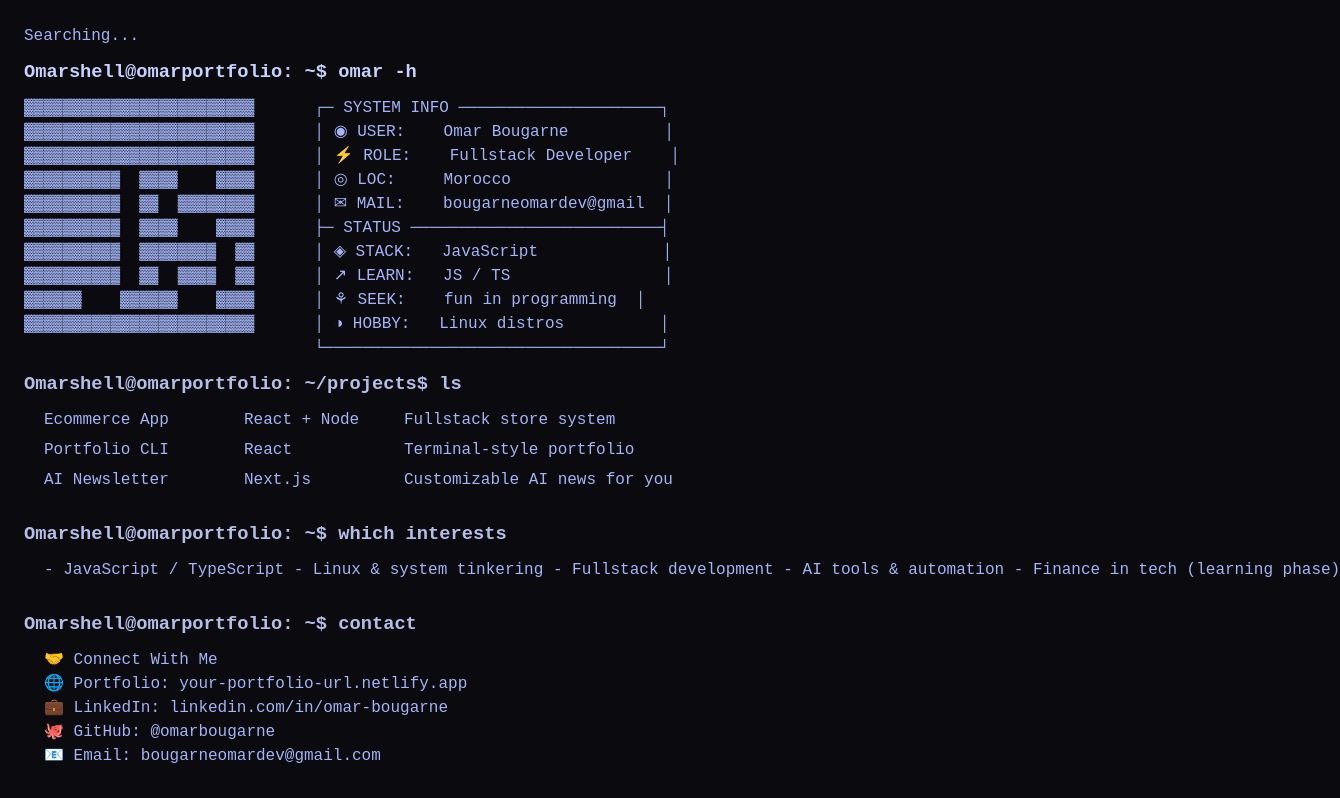
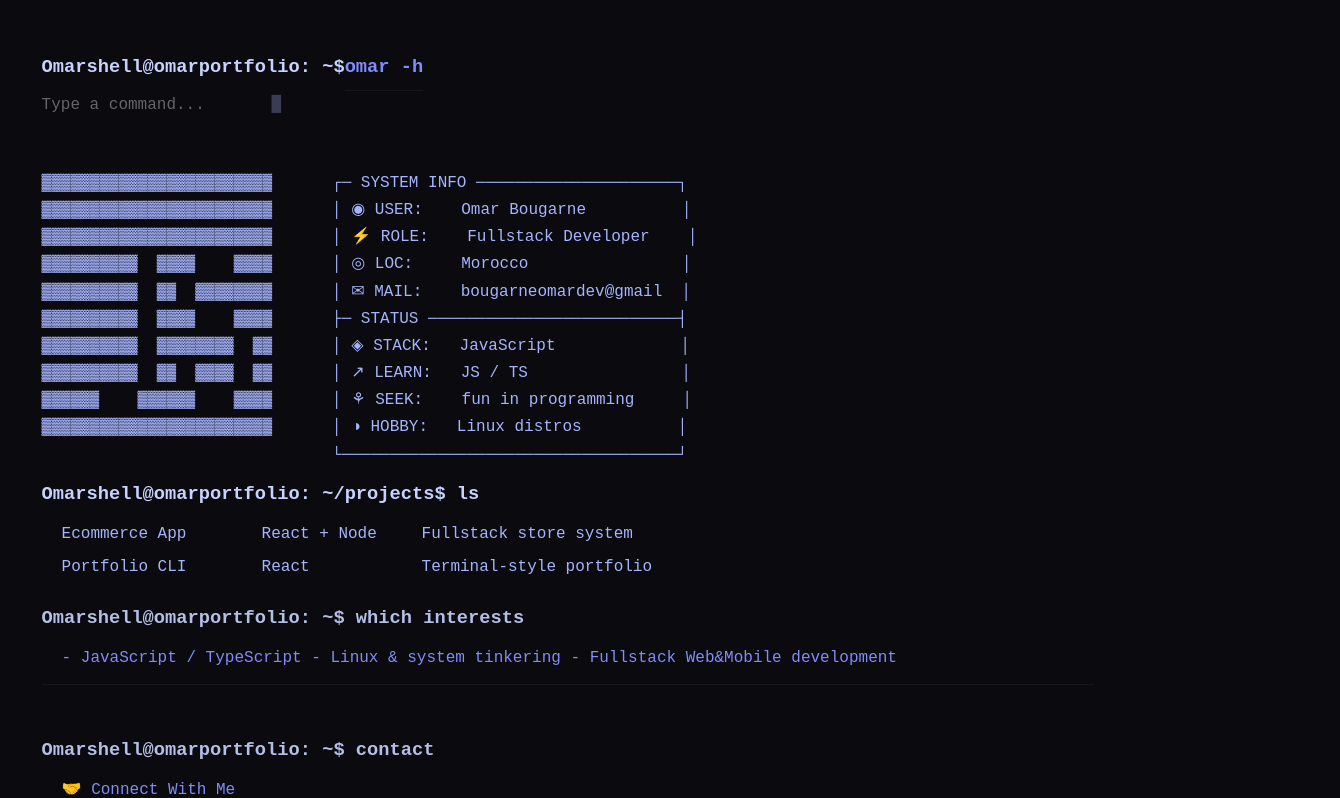
Before and after one commit to omarbougarne/terminal-portfolio, a React app: page / in a window 1280 px wide. Shown: the top 798 px of the page, 1340 px wide, since content can reach past the window. Built offline with nearby package versions, Linux system fonts and the light colour scheme; the HTML template or start-up script is replaced by a standard one.

Commit message:
cleanup and css styling

```diff
--- a/src/App.css
+++ b/src/App.css
@@ -6,16 +6,27 @@
 }
 
 body {
+    max-width: 1100px;
+    margin: 1.1rem;
   font-family: monospace;
   background-color: rgb(10, 10, 15);
-  color: rgb(163, 181, 247);
-  line-height: 1.5;
+  color: #a5b4fc;
+  line-height: 1.7;
   padding: 24px;
   font-size: 16px;
 }
+.cursor {
+  animation: blink 1s infinite;
+}
+
+@keyframes blink {
+  50% {
+    opacity: 0;
+  }
+}
 h3 {
   margin: 10px 0;
-  color: rgb(200, 210, 255);
+  color: #c7d2fe;
 }
 .terminal {
   font-family: "JetBrains Mono", monospace;
@@ -45,17 +56,70 @@ h3 {
   grid-template-columns: 180px 140px 1fr;
   gap: 20px;
   font-family: monospace;
-  color: rgb(163, 181, 247);
+  color: #a5b4fc;
 }
 .project-row span {
   white-space: nowrap;
   overflow: hidden;
   text-overflow: ellipsis;
 }
+
 .command {
-  margin-bottom: 28px;
+    margin-bottom: 28px;
+  padding: 12px 0;
+  border-bottom: 1px solid rgba(255,255,255,0.05);
 }
 
 .command h3 {
   opacity: 0.9;
 }
+
+.terminal-input {
+  margin-bottom: 24px;
+}
+
+.prompt {
+  color: #c7d2fe;
+  margin-bottom: 8px;
+}
+
+.input-line {
+  display: flex;
+  align-items: center;
+  gap: 10px;
+  font-family: monospace;
+}
+
+.command {
+  color: #818cf8;
+}
+
+.input-line input {
+  background: transparent;
+  border: none;
+  outline: none;
+  color: #e0e7ff;
+  font-family: inherit;
+  font-size: 16px;
+  width: 220px;
+  caret-color: transparent;
+}
+
+.input-line input::placeholder {
+  color: #666;
+}
+@media (max-width: 768px) {
+  .row {
+    flex-direction: column;
+    gap: 20px;
+  }
+
+  .project-row {
+    grid-template-columns: 1fr;
+    gap: 4px;
+  }
+
+  .info {
+    margin-left: 0;
+  }
+}
--- a/src/App.jsx
+++ b/src/App.jsx
@@ -1,71 +1,51 @@
 import { useState } from 'react'
+import projects from './projects'
+import {ascii, systemInfo} from './ascii'
 import './App.css'
 
 function App() {
-  const [count, setCount] = useState(0)
+  const [query, setQuery] = useState("")
 
   return (
     <>
-    <section>
-        <div>
-            <p>
-                Searching...
-                <span></span>
-            </p>
+        <div className="terminal-input">
+        <h3 className="prompt">
+            Omarshell@omarportfolio: ~$
+            <span className="command">omar -h</span>
+        </h3>
+
+        <div className="input-line">
+
+            <input
+            type="text"
+            placeholder="Type a command..."
+            />
+
+            <span className="cursor">█</span>
         </div>
-    </section>
-    <h3>Omarshell@omarportfolio: ~$ omar -h </h3>
+    </div>
                 <div className="terminal">
   <div className="row">
+
     <pre className="ascii">
-                ▓▓▓▓▓▓▓▓▓▓▓▓▓▓▓▓▓▓▓▓▓▓▓▓<br/>
-                ▓▓▓▓▓▓▓▓▓▓▓▓▓▓▓▓▓▓▓▓▓▓▓▓<br/>
-                ▓▓▓▓▓▓▓▓▓▓▓▓▓▓▓▓▓▓▓▓▓▓▓▓<br/>
-                ▓▓▓▓▓▓▓▓▓▓  ▓▓▓▓    ▓▓▓▓<br/>
-                ▓▓▓▓▓▓▓▓▓▓  ▓▓  ▓▓▓▓▓▓▓▓<br/>
-                ▓▓▓▓▓▓▓▓▓▓  ▓▓▓▓    ▓▓▓▓<br/>
-                ▓▓▓▓▓▓▓▓▓▓  ▓▓▓▓▓▓▓▓  ▓▓<br/>
-                ▓▓▓▓▓▓▓▓▓▓  ▓▓  ▓▓▓▓  ▓▓<br/>
-                ▓▓▓▓▓▓    ▓▓▓▓▓▓    ▓▓▓▓<br/>
-                ▓▓▓▓▓▓▓▓▓▓▓▓▓▓▓▓▓▓▓▓▓▓▓▓<br/>
+      {ascii}
       </pre>
+    <pre className="info">{systemInfo}</pre>
 
-                    <pre className="info">
-                ┌─ SYSTEM INFO ─────────────────────┐<br/>
-                │ ◉ USER:    Omar Bougarne          │<br/>
-                │ ⚡ ROLE:    Fullstack Developer    │<br/>
-                │ ◎ LOC:     Morocco                │<br/>
-                │ ✉ MAIL:    bougarneomardev@gmail  │<br/>
-                ├─ STATUS ──────────────────────────┤<br/>
-                │ ◈ STACK:   JavaScript             │<br/>
-                │ ↗ LEARN:   JS / TS                │<br/>
-                │ ⚘ SEEK:    fun in programming  │<br/>
-                │ ◑ HOBBY:   Linux distros          │<br/>
-                └───────────────────────────────────┘<br/>
-                    </pre>
     </div>
     </div>
-            <div className="command">
     <h3>Omarshell@omarportfolio: ~/projects$ ls</h3>
+
                 <div className="projects">
-                    <div className="project-row">
-                        <span className="name">Ecommerce App</span>
-                        <span className="stack">React + Node</span>
-                        <span className="desc">Fullstack store system</span>
+                    {projects.map((project) => {
+                        return(
+                            <div className="project-row" key={project.name}>
+                                <span>{project.name}</span>
+                                <span>{project.stack}</span>
+                                <span>{project.desc}</span>
                             </div>
-
-                    <div className="project-row">
-                        <span className="name">Portfolio CLI</span>
-                        <span className="stack">React</span>
-                        <span className="desc">Terminal-style portfolio</span>
-                    </div>
-
-                    <div className="project-row">
-                        <span className="name">AI Newsletter </span>
-                        <span className="stack">Next.js</span>
-                        <span className="desc">Customizable AI news for you</span>
-                    </div>
-                    </div>
+                        )
+                    })}
             </div>
             <div className="command">
     <h3>Omarshell@omarportfolio: ~$ which interests</h3>
@@ -73,9 +53,7 @@ function App() {
             <pre className="info">
             - JavaScript / TypeScript
             - Linux & system tinkering
-            - Fullstack development
-            - AI tools & automation
-            - Finance in tech (learning phase)
+            - Fullstack Web&Mobile development
             </pre>
             </div>
             <div className="command">
--- /dev/null
+++ b/src/ascii.js
@@ -0,0 +1,25 @@
+export const ascii = `
+▓▓▓▓▓▓▓▓▓▓▓▓▓▓▓▓▓▓▓▓▓▓▓▓
+▓▓▓▓▓▓▓▓▓▓▓▓▓▓▓▓▓▓▓▓▓▓▓▓
+▓▓▓▓▓▓▓▓▓▓▓▓▓▓▓▓▓▓▓▓▓▓▓▓
+▓▓▓▓▓▓▓▓▓▓  ▓▓▓▓    ▓▓▓▓
+▓▓▓▓▓▓▓▓▓▓  ▓▓  ▓▓▓▓▓▓▓▓
+▓▓▓▓▓▓▓▓▓▓  ▓▓▓▓    ▓▓▓▓
+▓▓▓▓▓▓▓▓▓▓  ▓▓▓▓▓▓▓▓  ▓▓
+▓▓▓▓▓▓▓▓▓▓  ▓▓  ▓▓▓▓  ▓▓
+▓▓▓▓▓▓    ▓▓▓▓▓▓    ▓▓▓▓
+▓▓▓▓▓▓▓▓▓▓▓▓▓▓▓▓▓▓▓▓▓▓▓▓
+`
+export const systemInfo = `
+┌─ SYSTEM INFO ─────────────────────┐
+│ ◉ USER:    Omar Bougarne          │
+│ ⚡ ROLE:    Fullstack Developer    │
+│ ◎ LOC:     Morocco                │
+│ ✉ MAIL:    bougarneomardev@gmail  │
+├─ STATUS ──────────────────────────┤
+│ ◈ STACK:   JavaScript             │
+│ ↗ LEARN:   JS / TS                │
+│ ⚘ SEEK:    fun in programming     │
+│ ◑ HOBBY:   Linux distros          │
+└───────────────────────────────────┘
+`
--- /dev/null
+++ b/src/projects.js
@@ -0,0 +1,14 @@
+ const projects = [
+  {
+    name: "Ecommerce App",
+    stack: "React + Node",
+    desc: "Fullstack store system"
+  },
+  {
+    name: "Portfolio CLI",
+    stack: "React",
+    desc: "Terminal-style portfolio"
+  }
+];
+
+export default projects;
```
Lines whose indentation alone changed are shown as unchanged.
